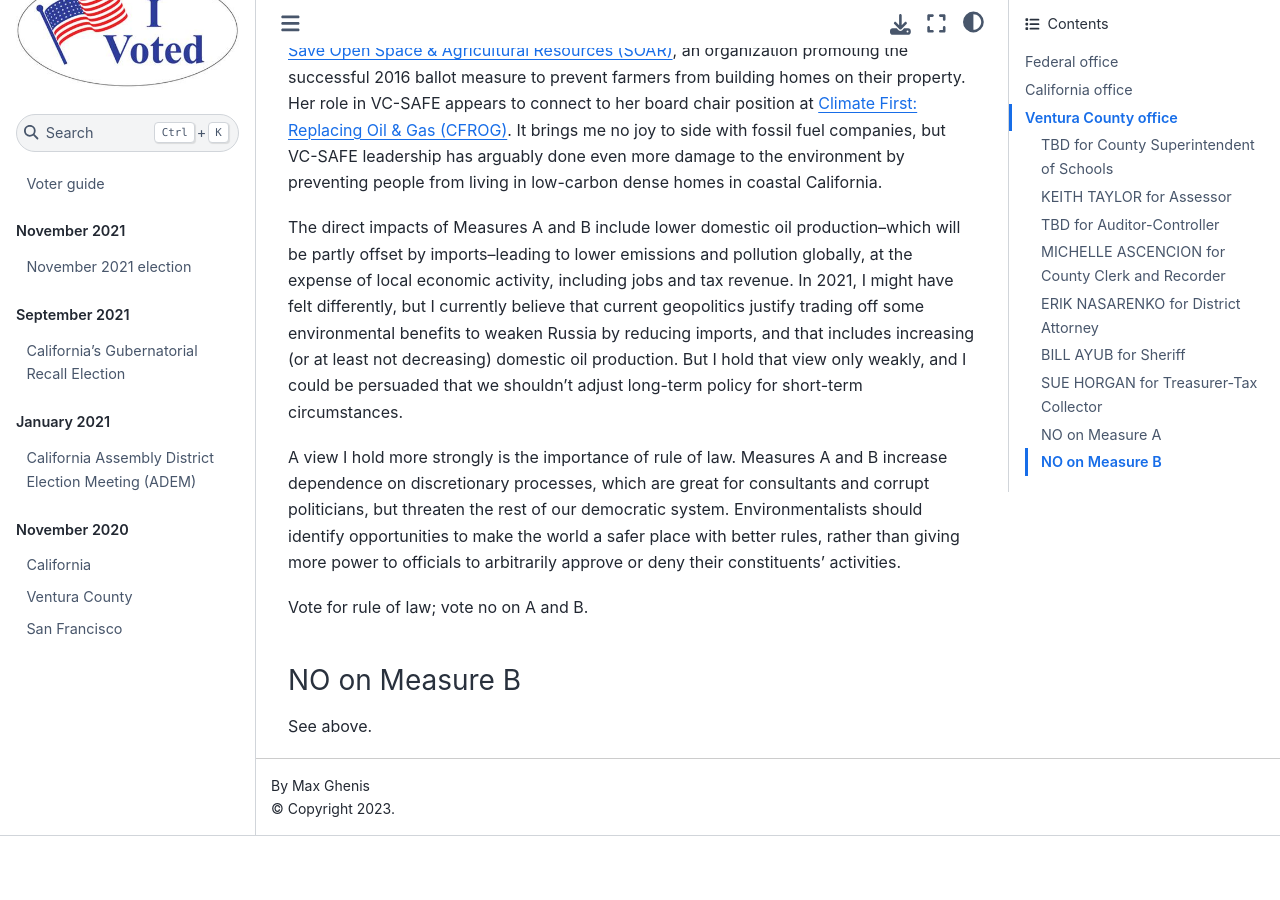
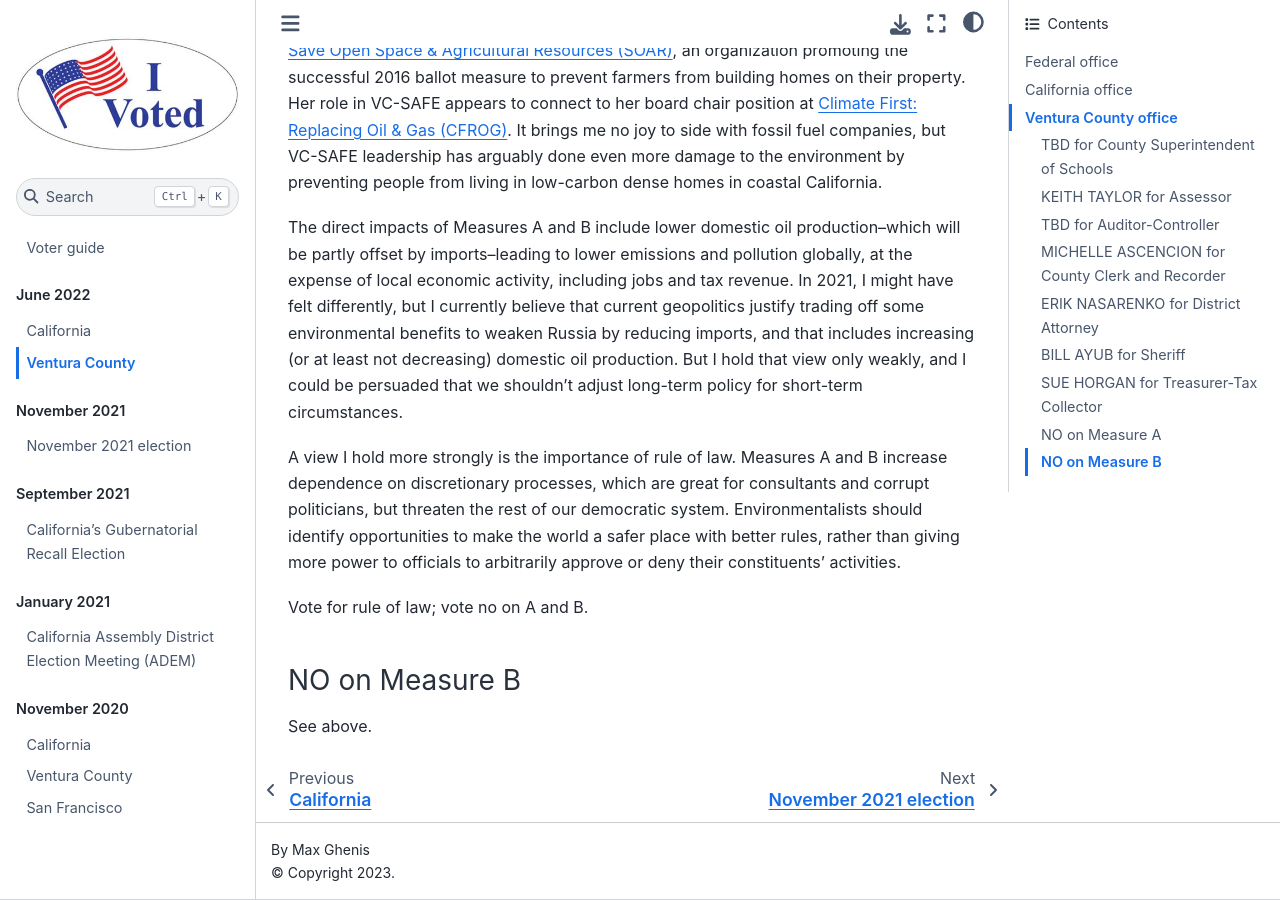
Before and after one commit to MaxGhenis/vote, a Jupyter Book: the page built from docs/2022/06/ventura-county.md, in a window 1280 px wide and 900 px high, scrolled down 3563 px. Built offline with Jupyter Book 1.0.4 settings and Sphinx 7.4.7 and the Sphinx Book theme 1.1.4, drawn with Linux system fonts in a browser that asks for light colours; before the commit the page ends 4399 px from its top, so only the background shows below that.

Commit message:
reorganize and update toc

```diff
--- a/docs/_toc.yml
+++ b/docs/_toc.yml
@@ -1,17 +1,21 @@
 format: jb-book
 root: index
 parts:
-- caption: November 2021
-  chapters:
-  - file: nov2021/oxnard
-- caption: September 2021
-  chapters:
-  - file: sep2021/california
-- caption: January 2021
-  chapters:
-  - file: jan2021/adem
-- caption: November 2020
-  chapters:
-  - file: nov2020/california
-  - file: nov2020/ventura-county
-  - file: nov2020/san-francisco
+  - caption: June 2022
+    chapters:
+      - file: 2022/06/california
+      - file: 2022/06/ventura-county
+  - caption: November 2021
+    chapters:
+      - file: 2021/11/oxnard
+  - caption: September 2021
+    chapters:
+      - file: 2021/09/california
+  - caption: January 2021
+    chapters:
+      - file: 2021/01/adem
+  - caption: November 2020
+    chapters:
+      - file: 2020/11/california
+      - file: 2020/11/ventura-county
+      - file: 2020/11/san-francisco
```
Also changed, not shown: docs/2020/11/california.md (renamed from docs/nov2020/california.md), docs/2020/11/san-francisco.md (renamed from docs/nov2020/san-francisco.md), docs/2020/11/ventura-county.md (renamed from docs/nov2020/ventura-county.md), docs/2021/01/adem.md (renamed from docs/jan2021/adem.md), docs/2021/09/california.md (renamed from docs/sep2021/california.md), docs/2021/11/oxnard.md (renamed from docs/nov2021/oxnard.md), docs/2022/06/california.md (renamed from docs/2022/06/07/california.md), docs/2022/06/ventura-county.md (renamed from docs/2022/06/07/ventura-county.md).
